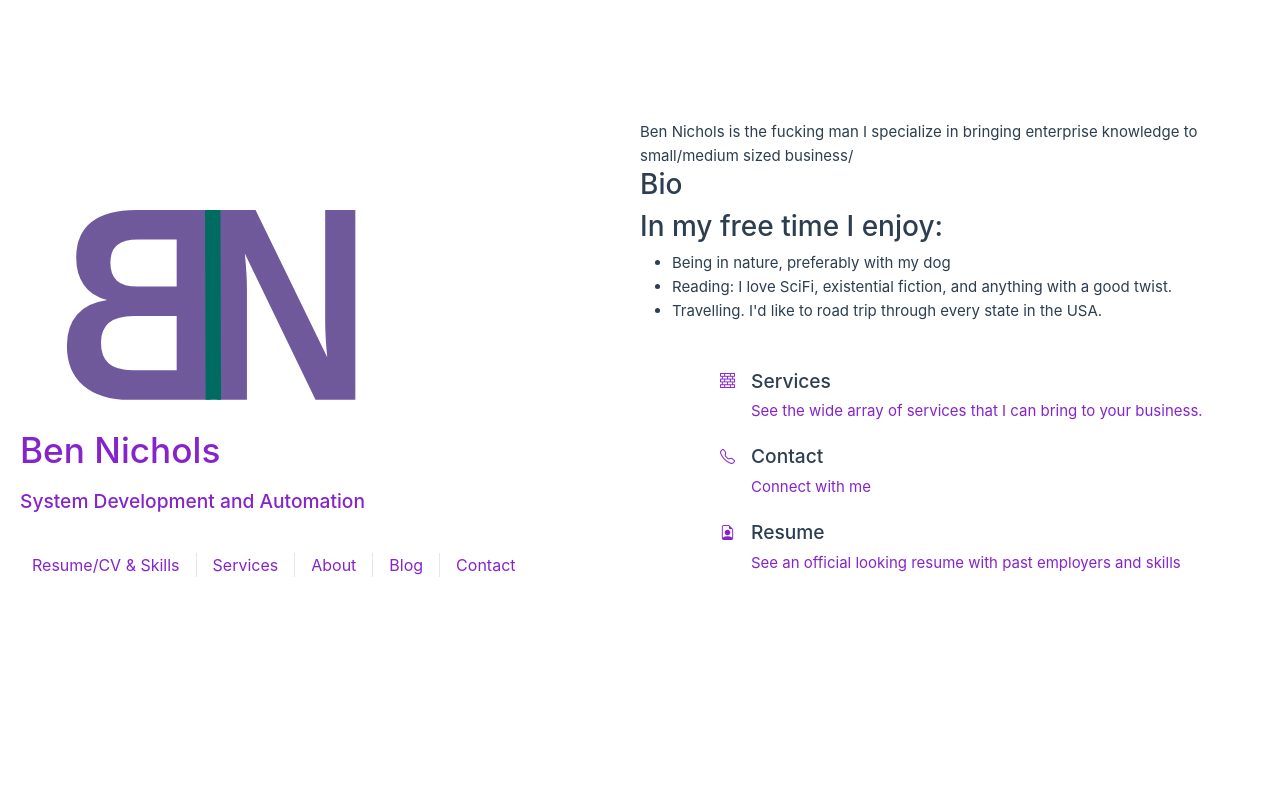
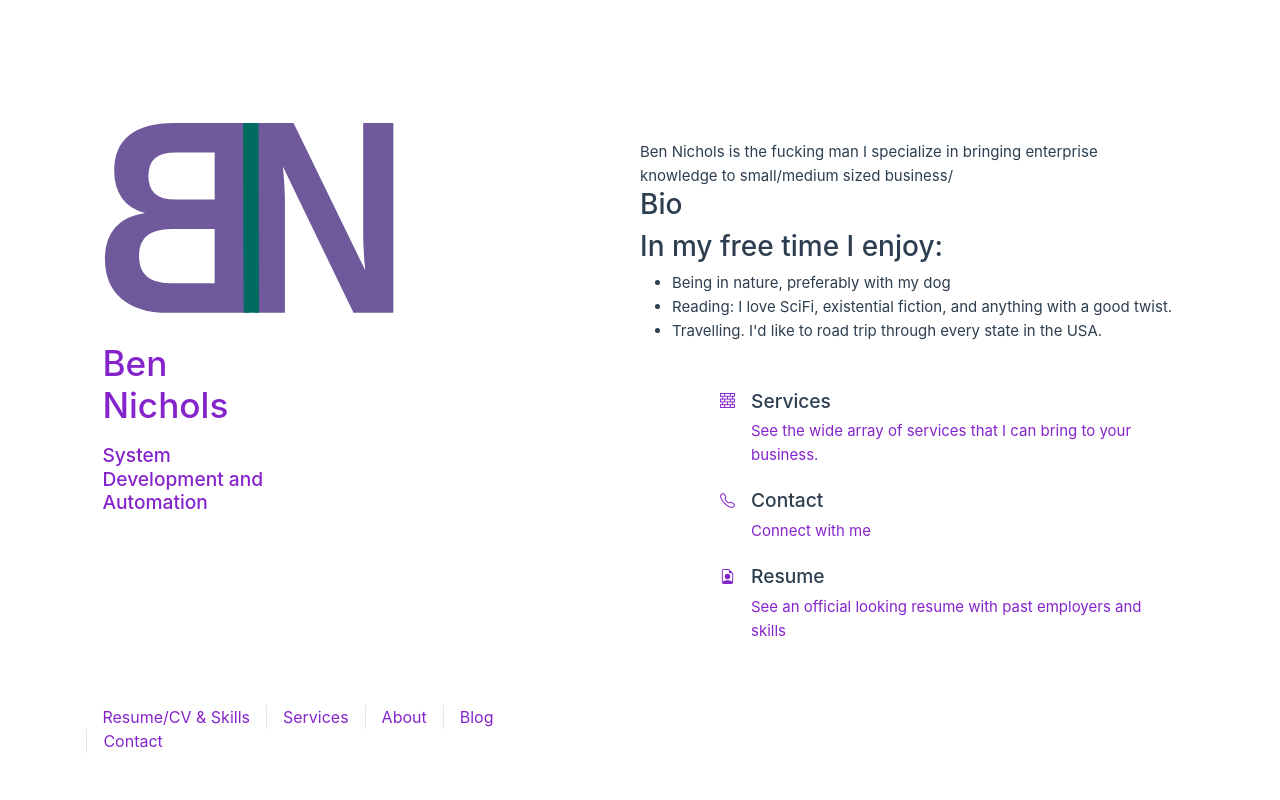
Before and after one commit to bnichs/bnichs-public, a Vue app in the folder bnichs/: page /#/ in a window 1280 px wide. Shown: the top 800 px of the page. Built offline with nearby package versions, Linux system fonts and the light colour scheme.

Commit message:
CSS formatting

```diff
--- a/bnichs/src/App.vue
+++ b/bnichs/src/App.vue
@@ -47,7 +47,7 @@ export default {
 };
 </script>
 
-<style scoped>
+<style>
 
 footer{
   float: right;
@@ -95,16 +95,31 @@ main{
   min-height: 100vh;
 }
 
+
+
 @media (min-width: 1024px) {
-  header {
+  body {
     display: flex;
     place-items: center;
+  }
+
+  #app {
+    display: grid;
+    grid-template-columns: 1fr 1fr;
+    /*padding: 0 2rem;*/
+    margin: 15vh 8vw 0 8vw;
+  }
+
+  header {
+    /*margin: 15vh 0 0 0;*/
+    display: flex;
+    /*place-items: center;*/
     padding-right: calc(var(--section-gap) / 2);
   }
 
-  .logo {
-    margin: 0 2rem 0 0;
-  }
+  /*.logo {*/
+  /*  margin: 0 2rem 0 0;*/
+  /*}*/
 
   header .wrapper {
     display: flex;
@@ -125,5 +140,20 @@ main{
   main{
     margin: 15vh 0 0 0;
   }
+
+
+  .greetings .bn-logo{
+    float: left
+  }
+
+  .greetings .title-box{
+    float: left;
+    width: 15vw;
+  }
+}
+
+
+@media (min-width: 1024px) {
+
 }
 </style>
--- a/bnichs/src/assets/main.css
+++ b/bnichs/src/assets/main.css
@@ -1,12 +1,12 @@
 @import "./base.css";
 
-#app {
-  max-width: 1280px;
-  margin: 0 auto;
-  padding: 2rem;
+/*#app {*/
+/*  max-width: 1280px;*/
+/*  !*margin: 0 auto;*!*/
+/*  !*padding: 2rem;*!*/
 
-  font-weight: normal;
-}
+/*  font-weight: normal;*/
+/*}*/
 
 a,
 .green {
@@ -26,15 +26,16 @@ main {
   }
 }
 
-@media (min-width: 1024px) {
-  body {
-    display: flex;
-    place-items: center;
-  }
+/*@media (min-width: 1024px) {*/
+/*  body {*/
+/*    display: flex;*/
+/*    place-items: center;*/
+/*  }*/
 
-  #app {
-    display: grid;
-    grid-template-columns: 1fr 1fr;
-    padding: 0 2rem;
-  }
-}
+/*  #app {*/
+/*    display: grid;*/
+/*    grid-template-columns: 1fr 1fr;*/
+/*    padding: 0 2rem;*/
+/*    margin: 0 10vw 0 10vw;*/
+/*  }*/
+/*}*/
--- a/bnichs/src/components/BNLogo.vue
+++ b/bnichs/src/components/BNLogo.vue
@@ -52,20 +52,20 @@ export default {
 
 .logo {
   display: block;
-  margin: 0 auto 2rem;
+  /*margin: 0 auto 2rem;*/
 }
 
 .bn-logo {
   width: 300px;
-  margin: 0 auto 0 18vw;
+  /*margin: 0 auto 0 18vw;*/
 
 }
 
-@media (min-width: 1024px) {
-  .bn-logo {
-    margin: 0 2vh 0 4vh;
-  }
-}
+/*@media (min-width: 1024px) {*/
+/*  .bn-logo {*/
+/*    margin: 0 2vh 0 4vh;*/
+/*  }*/
+/*}*/
 
 .bn-logo .letter-1{
   margin: 0 auto 0 3vh;
--- a/bnichs/src/components/TitleBox.vue
+++ b/bnichs/src/components/TitleBox.vue
@@ -7,14 +7,14 @@ defineProps<{
 </script>
 
 <template>
-  <div class="greetings row">
-    <div class="">
+  <div class="greetings">
+<!--    <div class="">-->
 
       <BNLogo></BNLogo>
 
-    </div>
+<!--    </div>-->
 
-    <div class="col title-box">
+    <div class="title-box">
 
       <h1 class="the-name green">
         {{ PERSON_NAME }}
```
